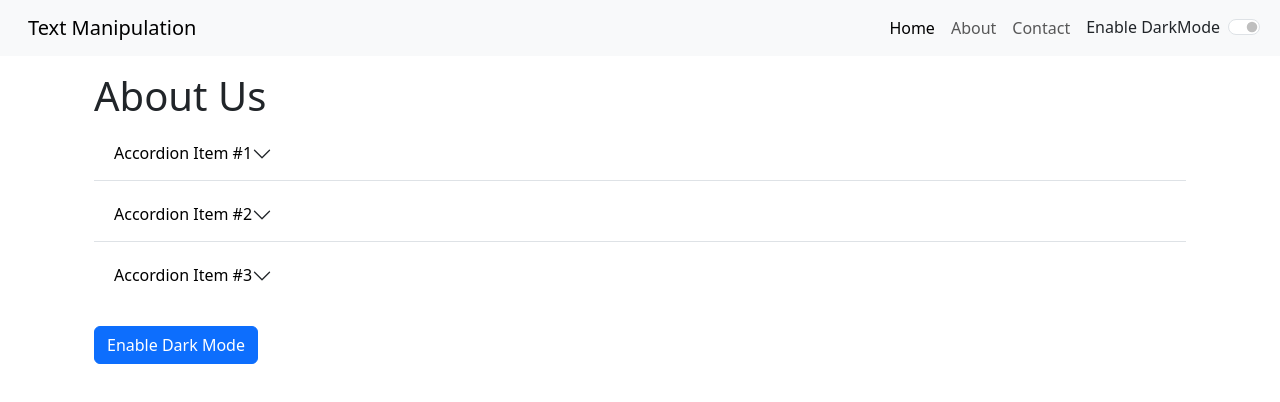
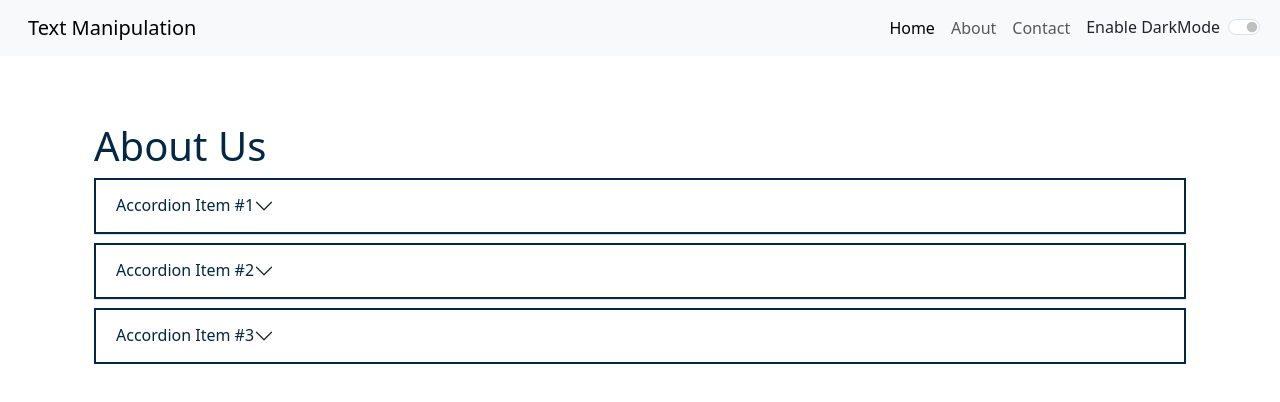
Before and after one commit to saagarbhujel/react, a React (Create React App) app in the folder textutils/: page /about in a window 1280 px wide. Shown: the top 402 px of the page. Built offline with nearby package versions, Linux system fonts and the light colour scheme.

Commit message:
about page dark mode modified

```diff
--- a/textutils/src/App.js
+++ b/textutils/src/App.js
@@ -53,7 +53,7 @@ function App() {
         <Alert alert={alert} />
         <div className="container my-3 ">
           <Routes>
-            <Route exact path="/about" element={<About />}>
+            <Route exact path="/about" element={<About mode={mode} />}>
 
             </Route>
 
--- a/textutils/src/Components/About.js
+++ b/textutils/src/Components/About.js
@@ -1,31 +1,42 @@
-import React, {useState} from "react";
+import React from "react";
+
+// import React, {useState} from "react";
 
 
-export default function About() {
-    const [myStyle, setMyStyle] = useState({
-        color:'black',
-        backgroundColor: 'white'
-    });
+export default function About(props) {
 
-  const [btnTxt, setBtnTxt] = useState("Enable Dark Mode");
+  let myStyle = {
+    color : props.mode === 'dark' ? 'white' : '#042743',
+    backgroundColor  : props.mode === 'dark' ? '#042743' : 'white',
+    border: '2px solid',
+    borderColor : props.mode === 'dark' ? 'white' : '#042743'
+  }
 
-    const toggleBtn = ()=>{
-        if(myStyle.color === 'black'){
-            setMyStyle({
-                color : 'white',
-                backgroundColor:'black'
-            })
-            setBtnTxt("Enable Light Mode")
-            // console.log("clicked")
-        }
-        else{
-            setMyStyle({
-                color:'black',
-                backgroundColor:'white'
-            })
-            setBtnTxt("Enable Dark Mode");
-        }
-    }
+
+  // const [myStyle] = useState({
+    //     color:'black',
+    //     backgroundColor: 'white'
+    // });
+
+  // const [btnTxt, setBtnTxt] = useState("Enable Dark Mode");
+
+    // const toggleBtn = ()=>{
+    //     if(myStyle.color === 'black'){
+    //         setMyStyle({
+    //             color : 'white',
+    //             backgroundColor:'black'
+    //         })
+    //         setBtnTxt("Enable Light Mode")
+    //         // console.log("clicked")
+    //     }
+    //     else{
+    //         setMyStyle({
+    //             color:'black',
+    //             backgroundColor:'white'
+    //         })
+    //         setBtnTxt("Enable Dark Mode");
+    //     }
+    // }
 
     // let myStyle = ({
     //     color:'white',
@@ -33,7 +44,9 @@ export default function About() {
     // })
   return (
     <div className="container">
-      <h1>About Us</h1>
+      {/* <h1 className= {`text-${props.mode === 'light' ? 'black' : 'white'} `}>About Us</h1> */}
+      <h1 style ={{ color : props.mode === 'dark' ? 'white' : '#042743'}} >About Us</h1>
+
       <div className="accordion accordion-flush" id="accordionFlushExample">
         <div className="accordion-item my-2">
           <h2 className="accordion-header">
@@ -118,9 +131,9 @@ export default function About() {
           </div>
         </div>
       </div>
-      <button type="button" onClick={toggleBtn} className="btn btn-primary my-3">
+      {/* <button type="button" onClick={toggleBtn} className="btn btn-primary my-3">
         {btnTxt}
-      </button>
+      </button> */}
     </div>
   );
 }
--- a/textutils/src/Components/Alert.js
+++ b/textutils/src/Components/Alert.js
@@ -6,7 +6,8 @@ export default function Alert(props) {
     return lower.charAt(0).toUpperCase()+ lower.slice(1)
   }
   return (
-    props.alert && <div className={`alert alert-${props.alert.type} alert-dismissible fade show`} role="alert">
+    <div style={{height:'50px'}} >
+   { props.alert && <div className={`alert alert-${props.alert.type} alert-dismissible fade show`} role="alert">
       <strong>{capitalize(props.alert.type)}</strong>: {props.alert.msg}
 
       {/* <button
@@ -15,6 +16,7 @@ export default function Alert(props) {
         data-bs-dismiss="alert"
         aria-label="Close"
       ></button> */}
+    </div>}
     </div>
   );
 }
--- a/textutils/src/Components/TextForm.js
+++ b/textutils/src/Components/TextForm.js
@@ -108,20 +108,20 @@ export default function TextForm(props) {
             Convert To Uppercase
           </button>
           <button
-            className="btn btn-primary my-3 mx-1"
+            className="btn btn-primary my-3 mx-1 my-1"
             onClick={changeLowerCase}
           >
             Convert To Lowercase
           </button>
-          <button className="btn btn-primary my-3 mx-1" onClick={capitalize}>
+          <button className="btn btn-primary my-3 mx-1 my-1" onClick={capitalize}>
             Capitalize Case
           </button>
 
-          <button className="btn btn-primary my-3 mx-1" onClick={copyToClipboard}>
+          <button className="btn btn-primary my-3 mx-1 my-1" onClick={copyToClipboard}>
             Copy
           </button>
 
-          <button className="btn btn-primary my-3 mx-1" onClick={clearInput}>
+          <button className="btn btn-primary my-3 mx-1 my-1" onClick={clearInput}>
             Clear
           </button>
 
```
